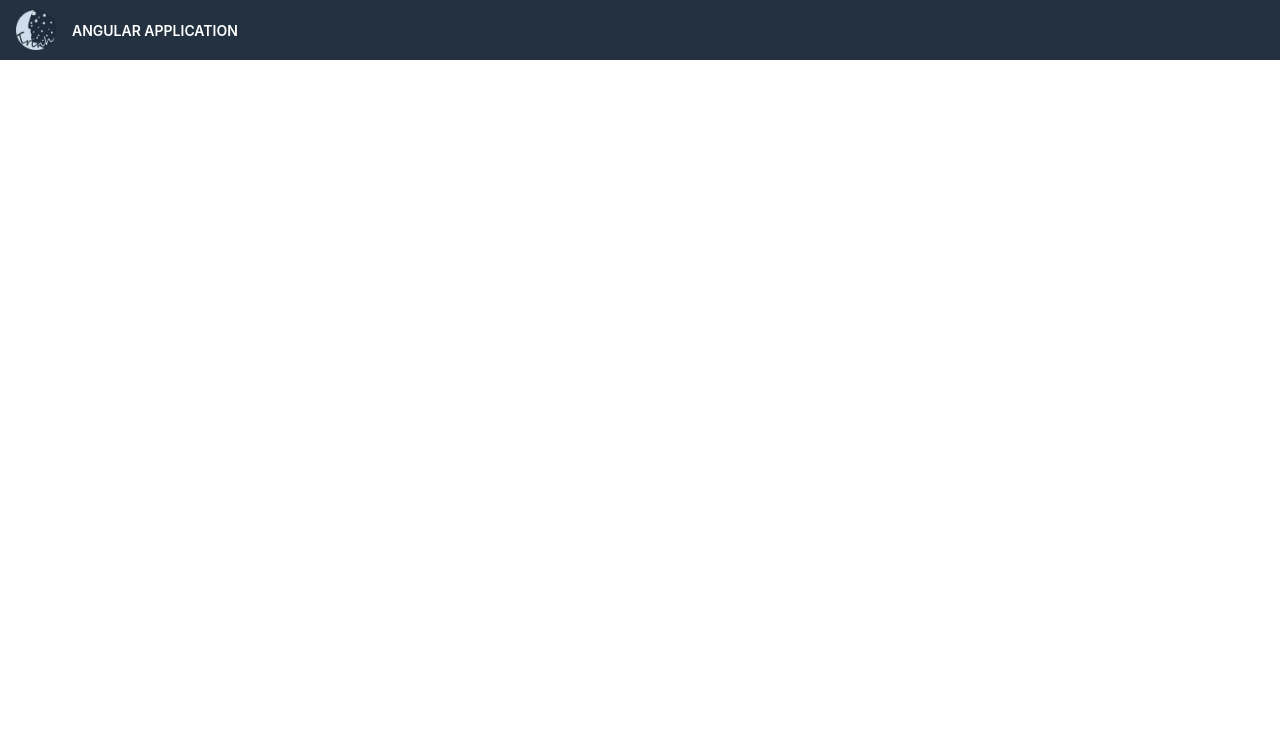
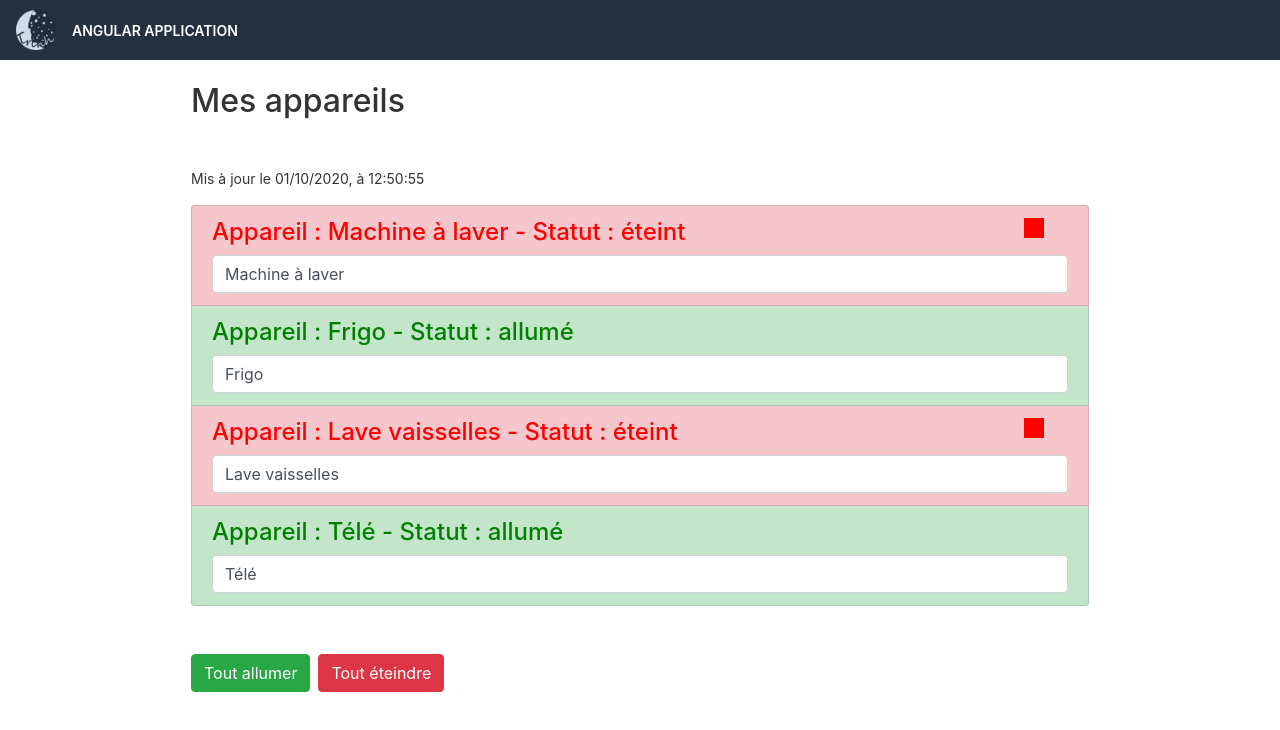
Before and after one commit to tuyetrinhvo/angular-app, an Angular app: page /appareils in a window 1280 px wide. Before the commit this address led to /. Shown: the top 730 px of the page. Built offline with nearby package versions, Linux system fonts and the light colour scheme.

Commit message:
add onEteindre() on Click

```diff
--- a/src/app/app-routing.module.ts
+++ b/src/app/app-routing.module.ts
@@ -4,7 +4,7 @@ import { AppareilComponent } from './appareil/appareil.component';
 import { PostListComponent } from './post-list/post-list.component';
 
 const routes: Routes = [
-  { path: 'appareil', component: AppareilComponent },
+  { path: 'appareils', component: AppareilComponent },
   { path: 'posts', component: PostListComponent }
 ];
 
--- a/src/app/appareil/appareil.component.html
+++ b/src/app/appareil/appareil.component.html
@@ -14,17 +14,17 @@
     <div class="row">
       <div class="col-xs-12 col-lg-12">
         <h2 class="mb-5">Mes appareils</h2>
-        <p class="mb-3">Mis à jour le {{ lastUpdate | async | date: 'dd/M/y, à H:mm' }}</p>
+        <p class="mb-3">Mis à jour le {{ lastUpdate | date: 'dd/M/y, à H:mm:ss' }}</p>
         <ul class="list-group">
           <li *ngFor="let appareil of appareils"
-              [ngClass]="{
-              'list-group-item':true,
-              'list-group-item-success': appareil.status === 'allumé',
-              'list-group-item-danger': appareil.status === 'éteint'}">
+              [ngClass]="{'list-group-item':true,
+                          'list-group-item-success': appareil.status === 'allumé',
+                          'list-group-item-danger': appareil.status === 'éteint'}">
             <div class="row">
               <h4 class="col-lg-11 col-sm-11"
-                  [ngStyle]="{color: getColor(appareil.status)}">Appareil : {{ appareil.name }} - Statut :
-                {{ appareil.status }}</h4>
+                  [ngStyle]="{color: getColor(appareil.status)}">
+                Appareil : {{ appareil.name }} - Statut : {{ appareil.status }}
+              </h4>
               <div class="col-lg-1 col-sm-1 mb-2">
                 <div style="width: 20px;height: 20px;background-color: red;"
                      *ngIf="appareil.status === 'éteint'"></div>
@@ -35,13 +35,17 @@
                    [(ngModel)]="appareil.name">
           </li>
         </ul>
-        <button class="btn btn-success mt-5"
+        <button class="btn btn-success mt-5 mr-2"
                 [disabled]="!isAuth"
-                (click)="onAllumer()">Tout allumer</button>
+                (click)="onAllumer()">
+          Tout allumer
+        </button>
+        <button class="btn btn-danger mt-5"
+                [disabled]="!isAuth"
+                (click)="onEteindre()">
+          Tout éteindre
+        </button>
       </div>
     </div>
   </div>
-
 </div>
-
-<router-outlet></router-outlet>
--- a/src/app/appareil/appareil.component.ts
+++ b/src/app/appareil/appareil.component.ts
@@ -1,4 +1,4 @@
-import { Component, OnInit } from '@angular/core';
+import { Component, Input, OnInit } from '@angular/core';
 
 @Component({
 	selector: 'app-appareil',
@@ -7,12 +7,8 @@ import { Component, OnInit } from '@angular/core';
 })
 export class AppareilComponent implements OnInit {
 	isAuth = false;
-	lastUpdate = new Promise((resolve, reject) => {
-		const date = new Date();
-		setTimeout(() => {
-			resolve(date);
-		}, 2000);
-	});
+	lastUpdate = new Date();
+
 	appareils = [
 		{
 			name: 'Machine à laver',
@@ -41,7 +37,17 @@ export class AppareilComponent implements OnInit {
 	ngOnInit(): void { }
 
 	onAllumer() {
-		console.log('On allume tout !');
+		for (let appareil of this.appareils) {
+			appareil.status = 'allumé';
+		}
+		this.lastUpdate = new Date();
+	}
+
+	onEteindre() {
+		for (let appareil of this.appareils) {
+			appareil.status = 'éteint';
+		}
+		this.lastUpdate = new Date();
 	}
 
 	getColor(status: string) {
--- a/src/app/post-list-item/post-list-item.component.html
+++ b/src/app/post-list-item/post-list-item.component.html
@@ -1,24 +1,24 @@
-<li [ngClass]="{
-              'list-group-item':true,
-              'list-group-item-success': postLoveIts > 0,
-              'list-group-item-danger': postLoveIts < 0}">
+<li [ngClass]="{'list-group-item':true,
+                'list-group-item-success': postLoveIts > 0,
+                'list-group-item-danger': postLoveIts < 0}">
   <div [ngStyle]="{color: getColor()}">
     <div class="row">
       <h4 class="col-lg-9 col-sm-8"> {{ postTitle }}</h4>
 
       <div class="col-lg-3 col-sm-4 mb-2">
-        <p style="font-style: italic;"> {{ postCreatedAt | date: 'dd/M/y, à H:mm' }}
+        <p style="font-style: italic;">
+          {{ postCreatedAt | date: 'dd/M/y, à H:mm:ss' }}
         </p>
       </div>
     </div>
     <p> {{ postContent }}</p>
     <div>
-      <button
-              class="btn btn-success btn-sm mr-1"
-              (click)="onLoveIts()">Love It</button>
-      <button
-              class="btn btn-danger btn-sm"
-              (click)="onNotLoveIts()">Don't Love It</button>
+      <button class="btn btn-success btn-sm mr-1" (click)="onLoveIts()">
+        Love It
+      </button>
+      <button class="btn btn-danger btn-sm" (click)="onNotLoveIts()">
+        Don't Love It
+      </button>
     </div>
 
   </div>
--- a/src/app/post-list/post-list.component.html
+++ b/src/app/post-list/post-list.component.html
@@ -22,7 +22,6 @@
                               [postLoveIts]="post.loveIts">
           </app-post-list-item>
         </ul>
-
       </div>
     </div>
   </div>
```
Also changed, not shown: 1 other file (tests, documents, lock files or other folders).
